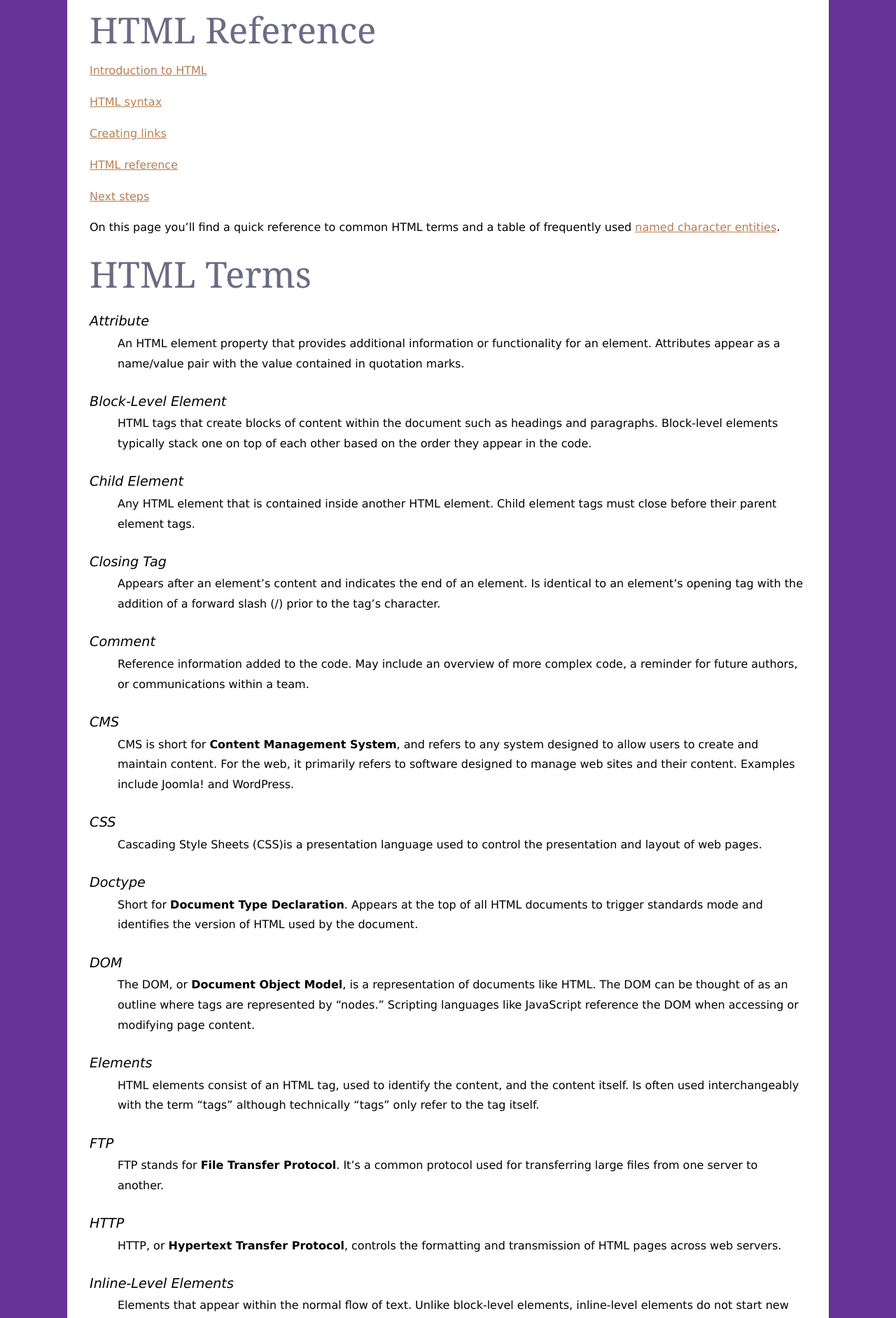
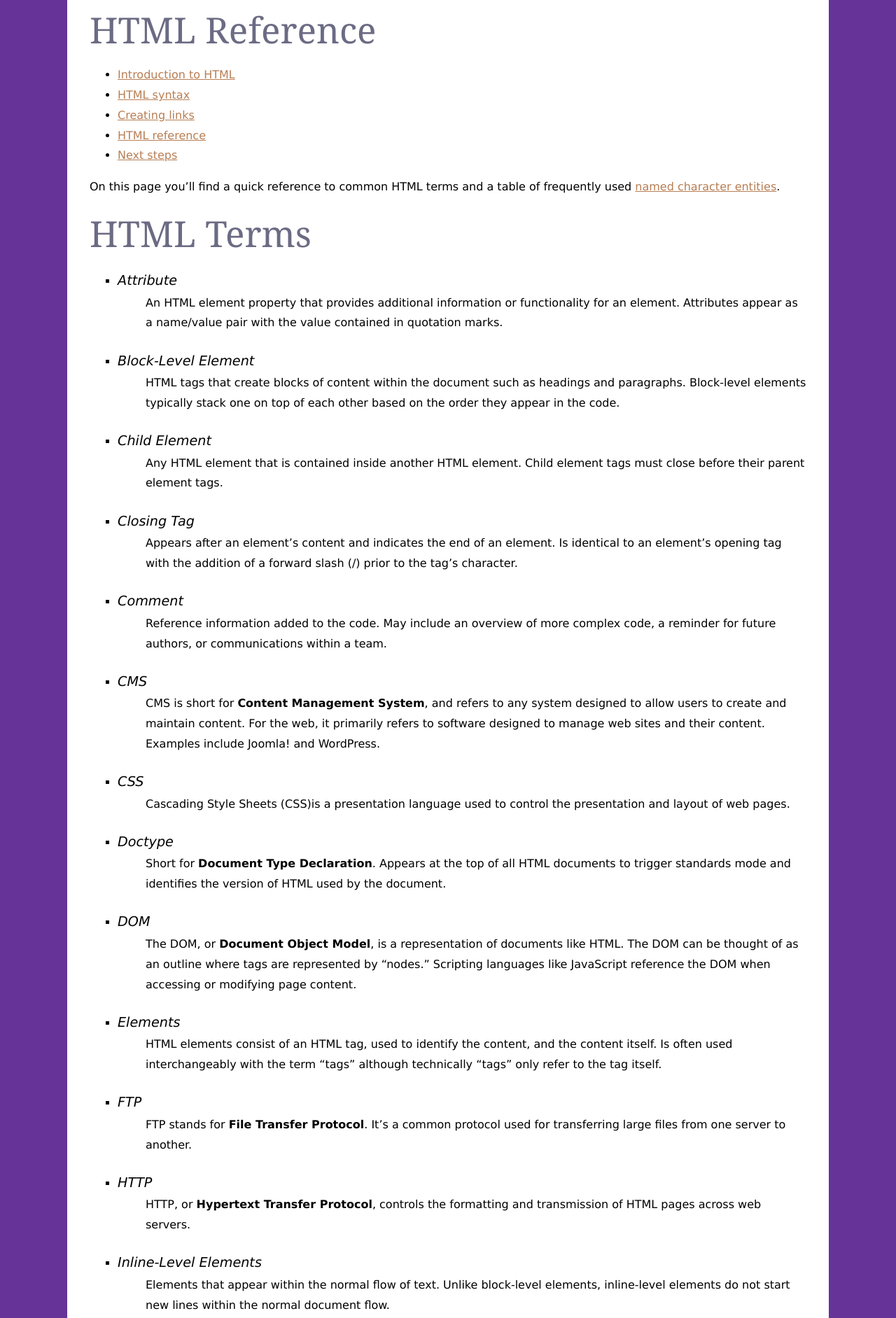
Before and after one commit to TheHagueUniversity/getting-started-and-html-challenge-rikifrikki, a plain HTML site: page Challenge1_Getting_Started_HTML/reference.html in a window 1280 px wide. Shown: the part 65-1948 px from the top of the page at 70% size. Drawn offline with Linux system fonts and the light colour scheme.

Commit message:
Challenge 1
4 Creating Lists

```diff
--- a/Challenge1_Getting_Started_HTML/reference.html
+++ b/Challenge1_Getting_Started_HTML/reference.html
@@ -8,57 +8,60 @@
 <body>
 <h1>HTML Essential Training</h1>
 <h2>HTML Reference</h2>
-<p><a href="intro.html" title="Introduction to HTML">Introduction to HTML</a></p>
-<p><a href="syntax.html" title="HTML syntax">HTML syntax</a></p>
-<p><a href="links.html" title="Creating links">Creating links</a></p>
-<p><a href="reference.html" title="HTML Reference">HTML reference</a></p>
-<p><a href="next.html" title="Next steps">Next steps</a></p>
+<ul>
+  <li><a href="intro.html" title="Introduction to HTML">Introduction to HTML</a></li>
+  <li><a href="syntax.html" title="HTML syntax">HTML syntax</a></li>
+  <li><a href="links.html" title="Creating links">Creating links</a></li>
+  <li><a href="reference.html" title="HTML Reference">HTML reference</a></li>
+  <li><a href="next.html" title="Next steps">Next steps</a></li>
+  </ul>
 <p>On this page you&rsquo;ll find a quick reference to common HTML terms and a table of frequently used <a href="#tableofcontents">named character entities</a>.</p>
 <h2>HTML Terms</h2>
 <dl>
-  <dt>Attribute</dt>
+  <ul style="list-style-type:square;">
+  <li><dt>Attribute</dt></li>
   <dd> An HTML element property that provides additional information or functionality for an element. Attributes appear as a name/value pair with the value contained in quotation marks. </dd>
-  <dt>Block-Level Element</dt>
+  <li><dt>Block-Level Element</dt></li>
   <dd>HTML tags that create blocks of content within the document such as headings and paragraphs. Block-level elements typically stack one on top of each other based on the order they appear in the code. </dd>
-  <dt>Child Element </dt>
+  <li><dt>Child Element </dt></li>
   <dd>Any HTML element that is contained inside another HTML element. Child element tags must close before their parent element tags. </dd>
-  <dt>Closing Tag </dt>
+  <li><dt>Closing Tag </dt></li>
   <dd>Appears after an element&rsquo;s content and indicates the end of an element. Is identical to an element&rsquo;s opening tag with the addition of a forward slash (/) prior to the tag&rsquo;s character. </dd>
-  <dt>Comment </dt>
+  <li><dt>Comment </dt></li>
   <dd>Reference information added to the code. May include an overview of more complex code, a reminder for future authors, or communications within a team. </dd>
-  <dt>CMS </dt>
+  <li><dt>CMS </dt></li>
   <dd>CMS is short for <b>Content Management System</b>, and refers to any system designed to allow users to create and maintain content. For the web, it primarily refers to software designed to manage web sites and their content. Examples include Joomla! and WordPress.</dd>
-  <dt>CSS </dt>
+  <li><dt>CSS </dt></li>
   <dd>Cascading Style Sheets (CSS)is a presentation language used to control the presentation and layout of web pages. </dd>
-  <dt>Doctype </dt>
+  <li><dt>Doctype </dt></li>
   <dd>Short for <b>Document Type Declaration</b>. Appears at the top of all HTML documents to trigger standards mode and identifies the version of HTML used by the document. </dd>
-  <dt>DOM </dt>
+  <li><dt>DOM </dt></li>
   <dd>The DOM, or <b>Document Object Model</b>, is a representation of documents like HTML. The DOM can be thought of as an outline where tags are represented by &ldquo;nodes.&rdquo; Scripting languages like JavaScript reference the DOM when accessing or modifying page content. </dd>
-  <dt>Elements </dt>
+  <li><dt>Elements </dt></li>
   <dd>HTML elements consist of an HTML tag, used to identify the content, and the content itself. Is often used interchangeably with the term &ldquo;tags&rdquo; although technically &ldquo;tags&rdquo; only refer to the tag itself. </dd>
-  <dt>FTP </dt>
+  <li><dt>FTP </dt></li>
   <dd>FTP stands for <b>File Transfer Protocol</b>. It&rsquo;s a common protocol used for transferring large files from one server to another. </dd>
-  <dt>HTTP </dt>
+  <li><dt>HTTP </dt></li>
   <dd>HTTP, or <b>Hypertext Transfer Protocol</b>, controls the formatting and transmission of HTML pages across web servers. </dd>
-  <dt>Inline-Level Elements </dt>
+  <li><dt>Inline-Level Elements </dt></li>
   <dd>Elements that appear within the normal flow of text. Unlike block-level elements, inline-level elements do not start new lines within the normal document flow. </dd>
-  <dt>JavaScript </dt>
+  <li><dt>JavaScript </dt></li>
   <dd>Scripting language developed by Netscape and used to control much of the functionality and behavior on the web. </dd>
-  <dt>Metadata </dt>
+  <li><dt>Metadata </dt></li>
   <dd>Additional information about the document or document content, typically stored in meta tags. </dd>
-  <dt>MIME Type </dt>
+  <li><dt>MIME Type </dt></li>
   <dd>Short for <b>Multipurpose Internet Mail Extension,</b> MIME types are used to tell user agents what type of program a file or extension is. Without a proper MIME type, user agents can have trouble properly running applications or processing files. </dd>
-  <dt>Parent Element </dt>
+  <li><dt>Parent Element </dt></li>
   <dd>An HTML element that contains another element. It is possible for an element to be a child of one element and the parent of another. </dd>
-  <dt>Replaced Element </dt>
+  <li><dt>Replaced Element </dt></li>
   <dd>Any HTML element where the contents of the element are replaced by something else. Examples would be images, video, or other plug-in content. </dd>
-  <dt>Tag </dt>
+  <li><dt>Tag </dt></li>
   <dd>Markup characters that indicate what type of content appear on the page. Most tags consist of both an opening and closing tag. </dd>
-  <dt>URL </dt>
+  <li><dt>URL </dt></li>
   <dd>URL stands for <b>Uniform Resource Locator</b>. It serves as the address of a document or other resource on the web. </dd>
-  <dt>W3C </dt>
+  <li><dt>W3C </dt></li>
   <dd>The W3C, or <b>World Wide Web Consortium</b>, is the standards body responsible for authoring the HTML specification. </dd>
-</dl>
+</dl></ul>
 <table border="1" cellspacing="0" cellpadding="0" summary="A quick reference of named character entities, including an example of the character, a description, and the entity code.">
   <a id="tableofcontents"></a>
   <caption>
@@ -155,6 +158,6 @@
     <td><b>&amp;mdash;</b></td>
   </tr>
 </table>
-<p>&copy; lynda.com | follow me and lynda.com on Twitter! @jameswillweb @lyndadotcom</p>
+<p>&copy; <a href=”https://www.lynda.com” target="_blank">lynda.com</a> | follow me and <a href=”https://www.lynda.com” target="_blank">lynda.com</a>  on Twitter! <a href=”https://twitter.com/li_learning” target="_blank">@jameswillweb</a> <a href=”https://twitter.com/jameswillweb” target="_blank">@lyndadotcom</a></p>
 </body>
 </html>
```
Also changed, not shown: Challenge1_Getting_Started_HTML/intro.html (+3 -3 lines), Challenge1_Getting_Started_HTML/links.html (+7 -5 lines), Challenge1_Getting_Started_HTML/next.html (+8 -6 lines), Challenge1_Getting_Started_HTML/structure.html (+8 -6 lines), Challenge1_Getting_Started_HTML/syntax.html (+8 -6 lines).
